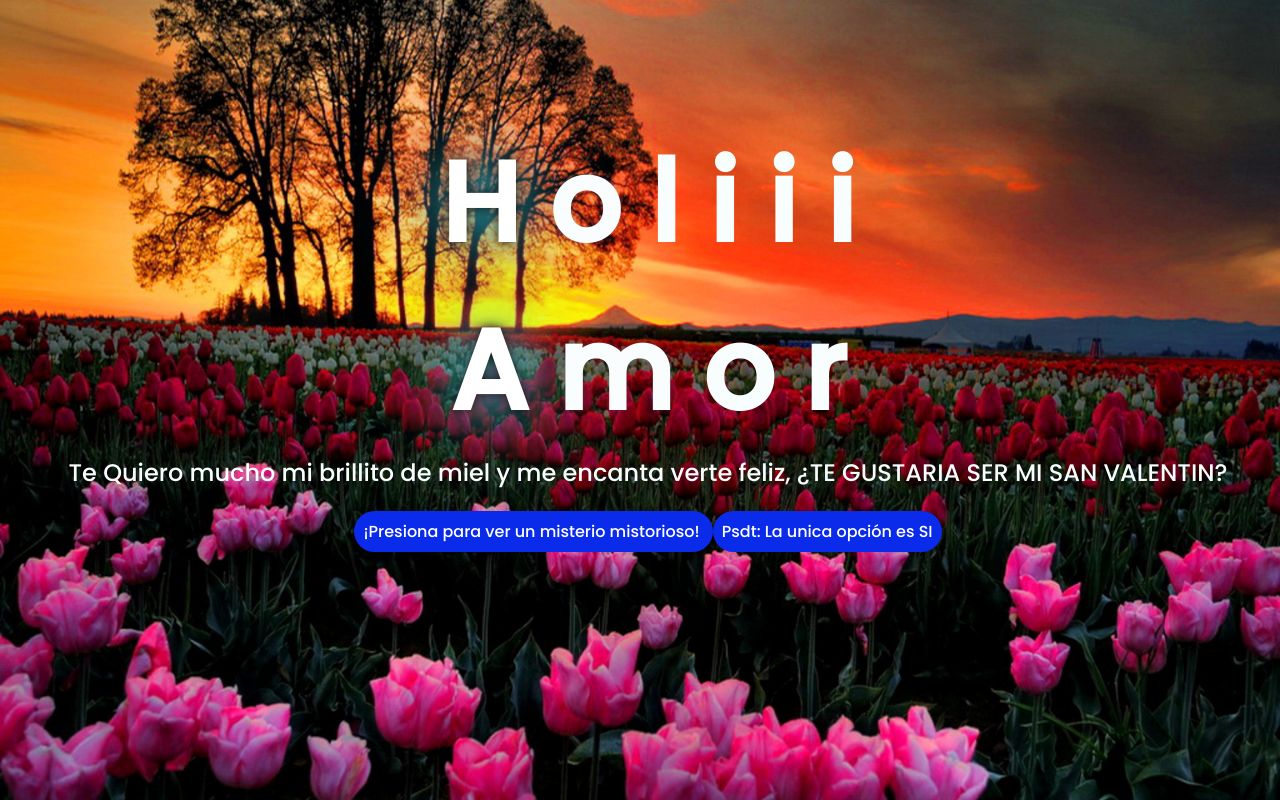
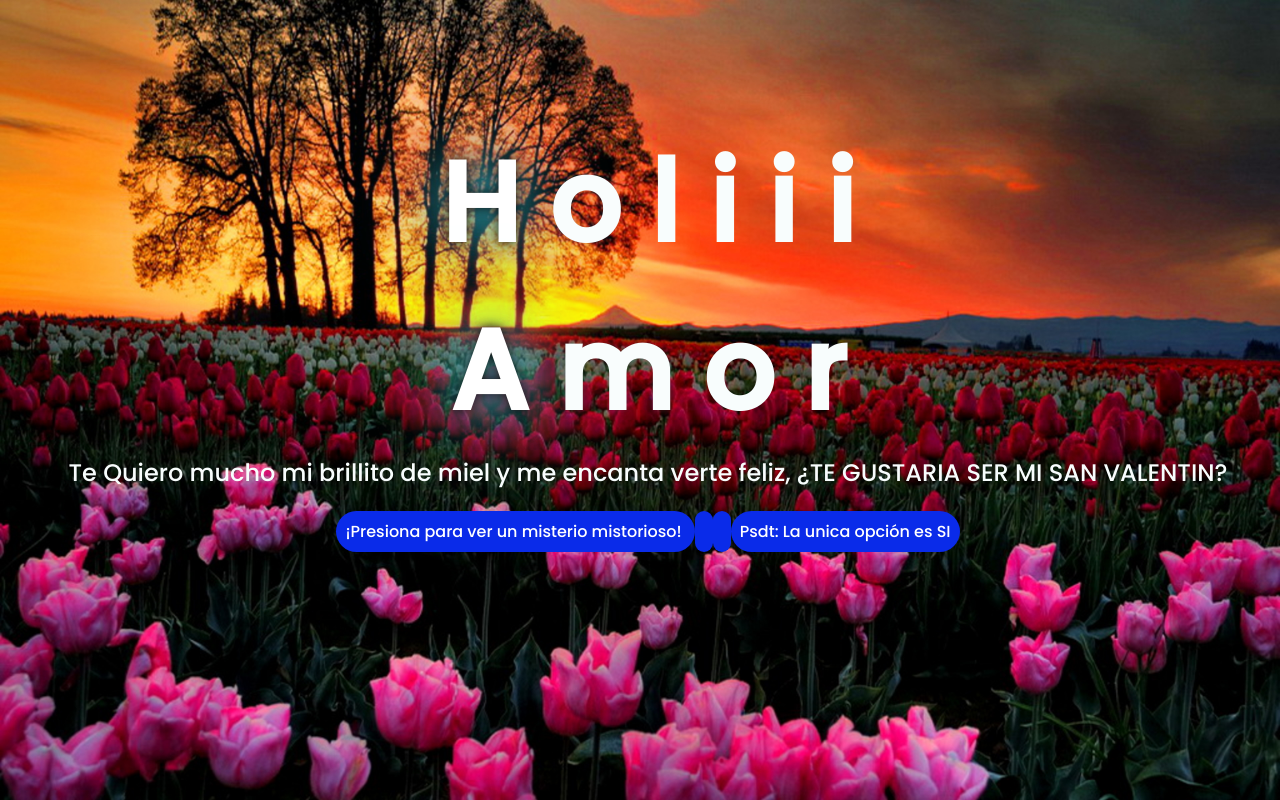
Before and after one commit to Ysebax27/San-Valent-n, a plain HTML site: page index.html in a window 1280 px wide. Drawn offline with Linux system fonts and the light colour scheme.

Commit message:
Update index.html

```diff
--- a/index.html
+++ b/index.html
@@ -32,6 +32,8 @@
     <div class="button">
         <button class="botones">
             <a href="flower.html" style="color: #fff;">¡Presiona para ver un misterio mistorioso! </a>
+            <a > </a>
+            <a > </a>
             <a href="flower.html" style="color: #fff;">Psdt: La unica opción es SI </a>
         </button>
     </div>
```
